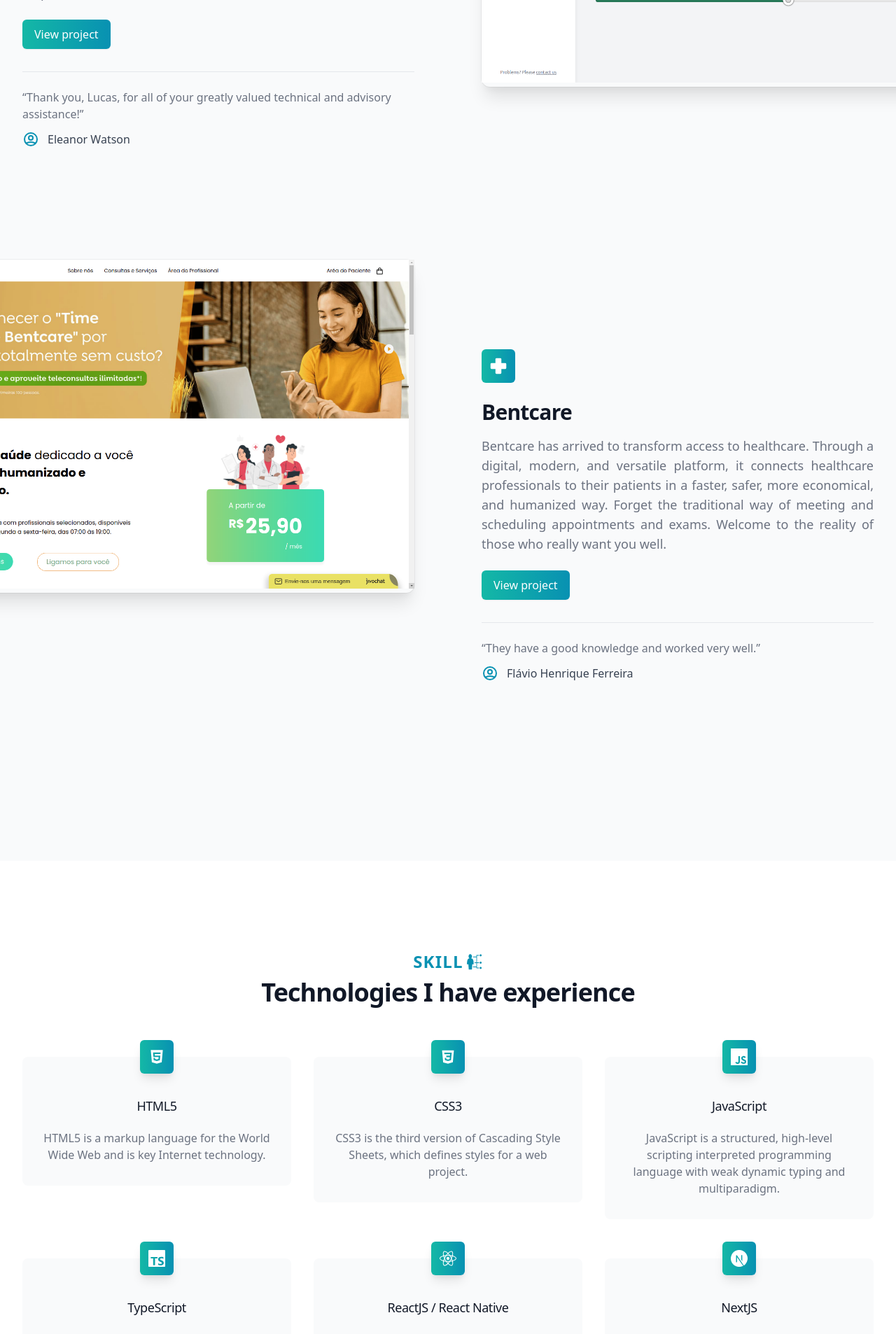
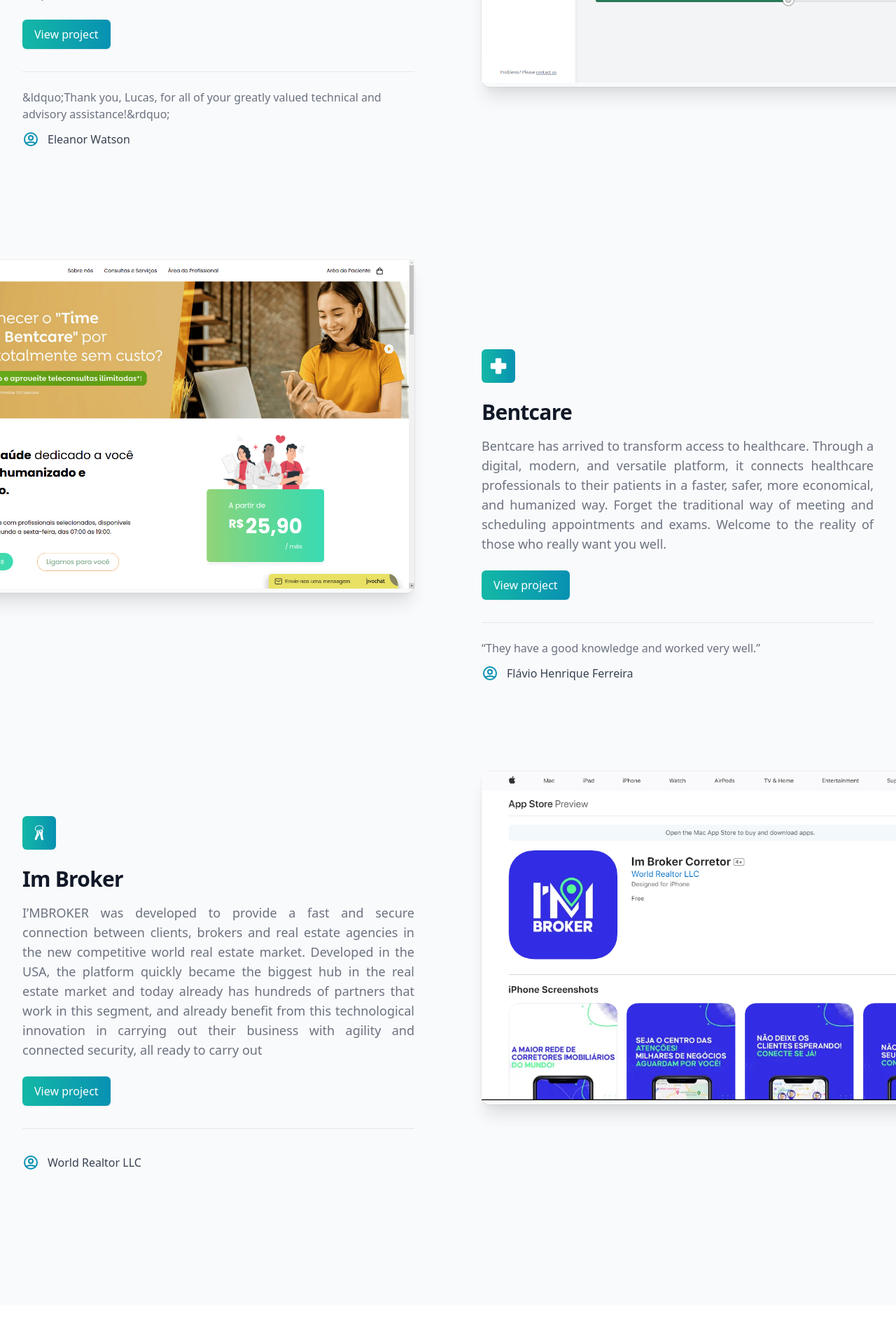
Before and after one commit to lucasfilipess/portfolio, a Next.js app: page / in a window 1280 px wide. Shown: the part 1440-3346 px from the top of the page at 70% size. Built offline with nearby package versions, Linux system fonts and the light colour scheme.

Commit message:
update resume and add new work

```diff
--- a/locale.ts
+++ b/locale.ts
@@ -41,6 +41,15 @@
         client: {
           name: 'Flávio Henrique Ferreira',
           comment: 'They have a good knowledge and worked very well.'
+        }
+      },
+      {
+        title: 'Im Broker',
+        description:
+          'I’MBROKER was developed to provide a fast and secure connection between clients, brokers and real estate agencies in the new competitive world real estate market. Developed in the USA, the platform quickly became the biggest hub in the real estate market and today already has hundreds of partners that work in this segment, and already benefit from this technological innovation in carrying out their business with agility and connected security, all ready to carry out',
+        client: {
+          name: 'World Realtor LLC',
+          comment: ''
         }
       }
     ],
@@ -182,6 +191,15 @@
           name: 'Flávio Henrique Ferreira',
           comment: 'Ele têm um bom conhecimento e trabalha muito bem.'
         }
+      },
+      {
+        title: 'Im Broker',
+        description:
+          'O I’MBROKER foi desenvolvido para proporcionar uma conexão rápida e segura entre clientes, corretores e imobiliárias no novo cenário competitivo mercado imobiliário mundial. Desenvolvido nos EUA, a plataforma se tornou o maior hub do mercado imobiliário rapidamente e hoje já conta com centenas de parceiros que atuam nesse seguimento, e já se beneficiarem dessa inovação tecnológica na realização dos seus negócios com agilidade e segurança conectados, todos prontos para realizar',
+        client: {
+          name: 'World Realtor LLC',
+          comment: ''
+        }
       }
     ],
     skills: [
--- a/package.json
+++ b/package.json
@@ -1,5 +1,5 @@
 {
-  "name": "br-metals",
+  "name": "portfolio",
   "version": "0.1.0",
   "private": true,
   "scripts": {
--- a/src/components/Work.tsx
+++ b/src/components/Work.tsx
@@ -69,7 +69,8 @@
                       <blockquote>
                         <div>
                           <p className="text-base text-gray-500">
-                            &ldquo;{client.comment}&rdquo;
+                            {client.comment !== '' &&
+                              `&ldquo;${client.comment}&rdquo;`}
                           </p>
                         </div>
                         <footer className="mt-3">
--- a/src/data/portfolio.ts
+++ b/src/data/portfolio.ts
@@ -1,4 +1,4 @@
-import { GiBrain, GiHealthNormal } from 'react-icons/gi'
+import { GiBrain, GiHealthNormal, GiHouseKeys } from 'react-icons/gi'
 import { useRouter } from 'next/router'
 import { LOCALE } from '../../locale'
 import { PortfolioProps } from 'components/Work'
@@ -28,6 +28,17 @@
         name: portfolio[1].client.name,
         comment: portfolio[1].client.comment
       }
+    },
+    {
+      coverImage: '/img/im-broker.png',
+      icon: GiHouseKeys,
+      title: portfolio[2].title,
+      description: portfolio[2].description,
+      href: 'https://imbroker.tec.br/',
+      client: {
+        name: portfolio[2].client.name,
+        comment: portfolio[2].client.comment
+      }
     }
   ]
 }
```
Also changed, not shown: public/img/im-broker.png (added), 1 other file (tests, documents, lock files or other folders).
